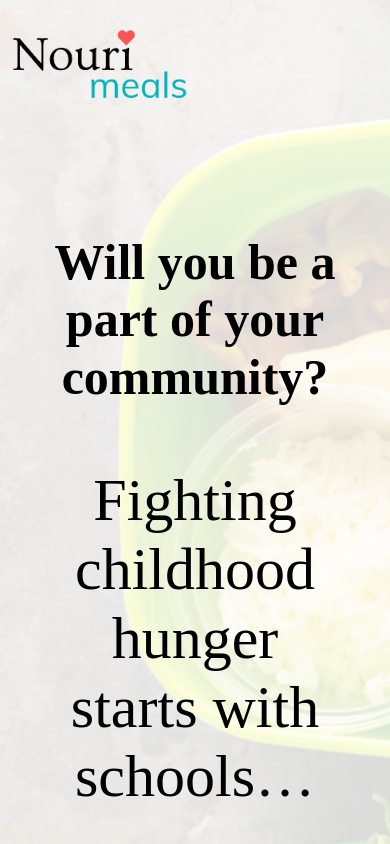
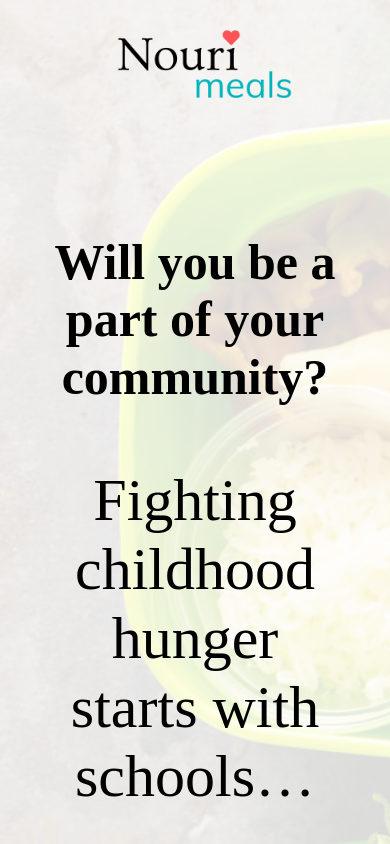
Before and after one commit to nourimeals/website, a React app: page / in a window 390 px wide. Shown: the top 844 px of the page. Built offline with nearby package versions, Linux system fonts and the light colour scheme.

Commit message:
finally have the logo centered in desktop and mobile

```diff
--- a/src/components/header/header.scss
+++ b/src/components/header/header.scss
@@ -1,14 +1,14 @@
 .header-nav {
-  position: fixed;
+  position: absolute;
   padding-top: 20px;
+  left: calc( 50% - 90px);
+
 
   #logo {
-    display: flex;
-    flex-direction: column;
-    // justify-content: center;
-    // align-items: center;
+    width: 200px;
+    height: auto;
     margin: 0 auto;
-    width: 200px;
+    float: none;
 
     @media only screen and (min-width: 700px) {
       width: 150px;
```
